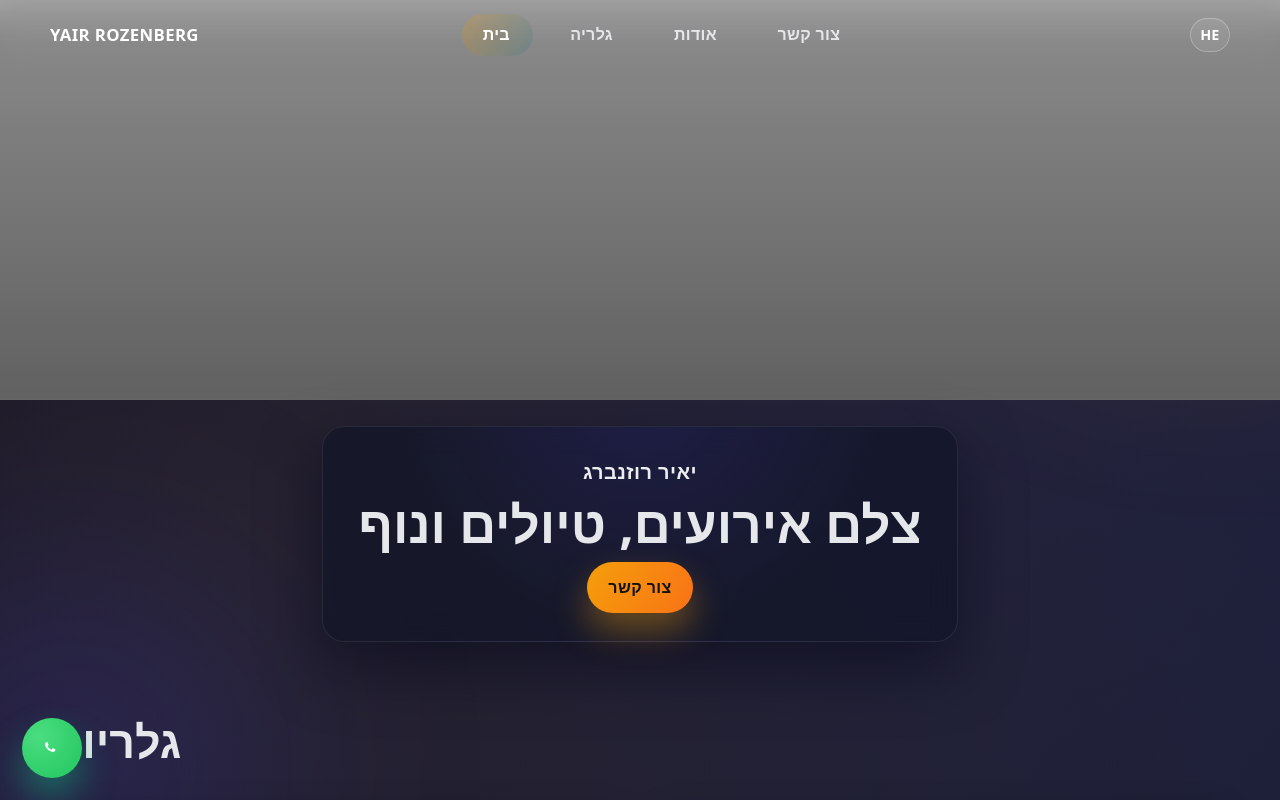
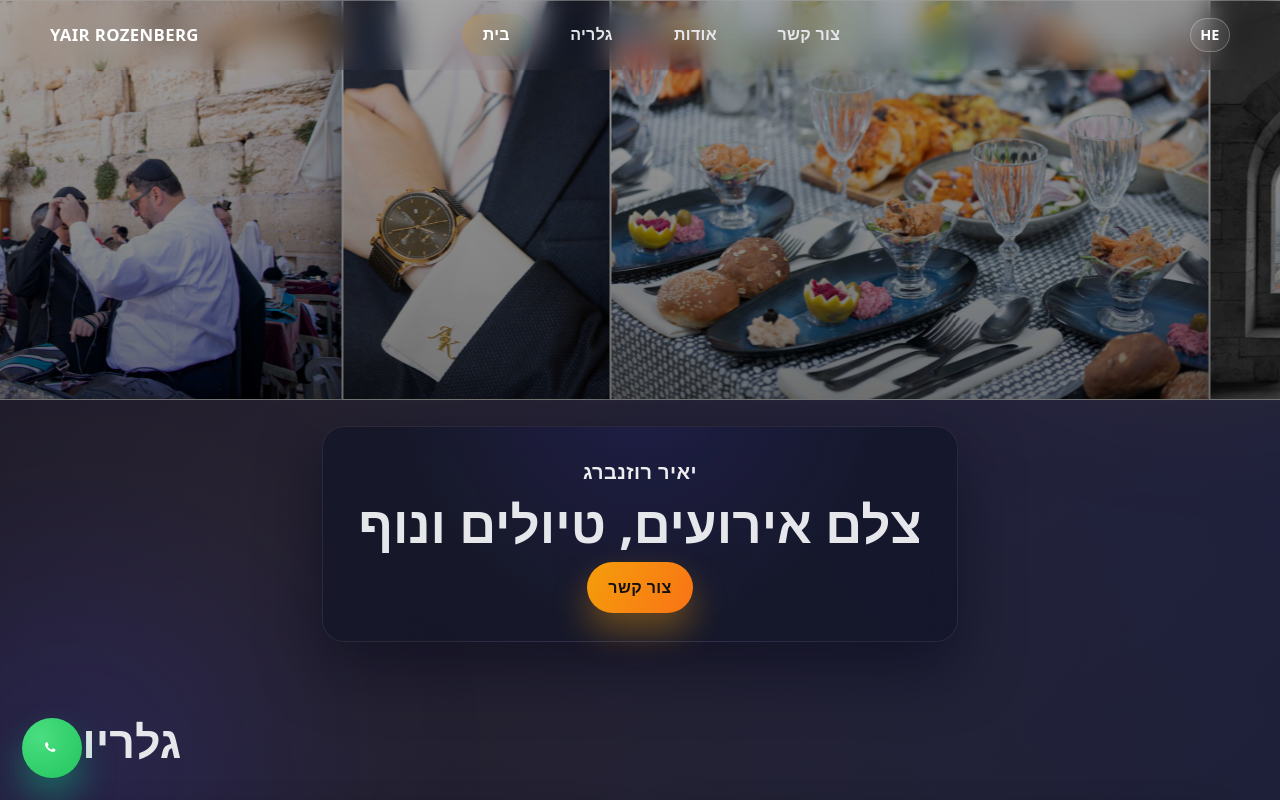
Before and after one commit to 005yro-netizen/yairphotography, a plain HTML site: page en/index.html in a window 1280 px wide. Shown: the top 800 px of the page. Drawn offline with Linux system fonts and the light colour scheme; grey boxes are pictures that could not be loaded.

Commit message:
Update index.html

```diff
--- a/en/index.html
+++ b/en/index.html
@@ -10,6 +10,8 @@
   <script src="../lang.js"></script>
   <script src="../protect-images.js" defer></script>
   <link rel="preload" as="image" href="../images/home-hero-1.jpg" />
+  <link rel="preload" as="image" href="../images/home-hero-2.jpg" />
+  <link rel="preload" as="image" href="../images/home-hero-3.jpg" />
 </head>
 <body class="home">
 
@@ -53,16 +55,16 @@
     <div class="marquee-hero" aria-label="סרט נע של תמונות בית">
       <div class="marquee-track">
         <div class="marquee-group">
-          <img class="marquee-item" src="images/home-hero-1.jpg" alt="" fetchpriority="high" decoding="async" />
-          <img class="marquee-item" src="images/home-hero-2.jpg" alt="" loading="lazy" decoding="async" />
-          <img class="marquee-item" src="images/home-hero-3.jpg" alt="" loading="lazy" decoding="async" />
-          <img class="marquee-item" src="images/home-hero-4.jpg" alt="" loading="lazy" decoding="async" />
-          <img class="marquee-item" src="images/home-hero-5.jpg" alt="" loading="lazy" decoding="async" />
-          <img class="marquee-item" src="images/home-hero-6.jpg" alt="" loading="lazy" decoding="async" />
-          <img class="marquee-item" src="images/home-hero-7.jpg" alt="" loading="lazy" decoding="async" />
-          <img class="marquee-item" src="images/home-hero-8.jpg" alt="" loading="lazy" decoding="async" />
-          <img class="marquee-item" src="images/home-hero-9.jpg" alt="" loading="lazy" decoding="async" />
-          <img class="marquee-item" src="images/home-hero-10.jpg" alt="" loading="lazy" decoding="async" />
+          <img class="marquee-item" src="../images/home-hero-1.jpg" alt="" fetchpriority="high" decoding="async" />
+          <img class="marquee-item" src="../images/home-hero-2.jpg" alt="" decoding="async" />
+          <img class="marquee-item" src="../images/home-hero-3.jpg" alt="" decoding="async" />
+          <img class="marquee-item" src="../images/home-hero-4.jpg" alt="" decoding="async" />
+          <img class="marquee-item" src="../images/home-hero-5.jpg" alt="" decoding="async" />
+          <img class="marquee-item" src="../images/home-hero-6.jpg" alt="" decoding="async" />
+          <img class="marquee-item" src="../images/home-hero-7.jpg" alt="" decoding="async" />
+          <img class="marquee-item" src="../images/home-hero-8.jpg" alt="" decoding="async" />
+          <img class="marquee-item" src="../images/home-hero-9.jpg" alt="" decoding="async" />
+          <img class="marquee-item" src="../images/home-hero-10.jpg" alt="" decoding="async" />
         </div>
         <!-- duplicate removed; JS clones the group for seamless loop -->
       </div>
```
